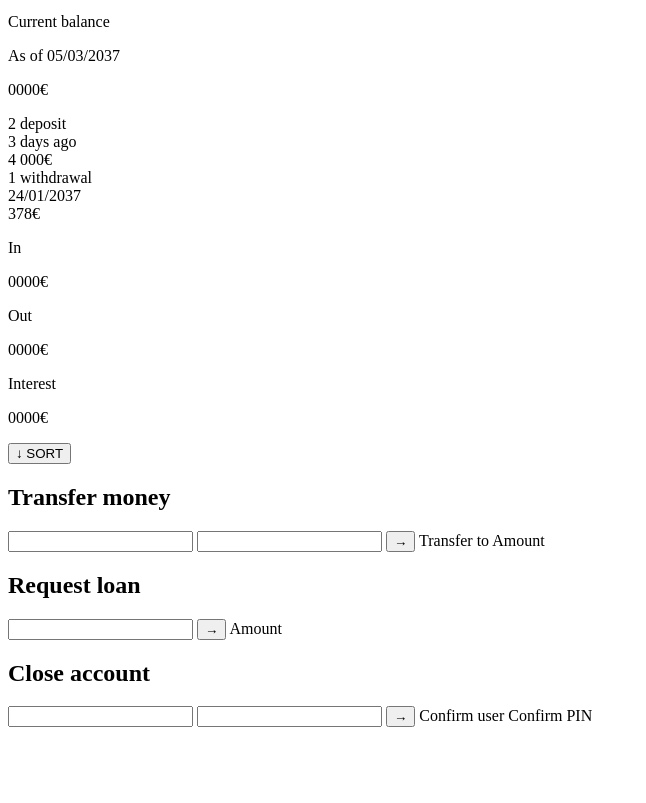
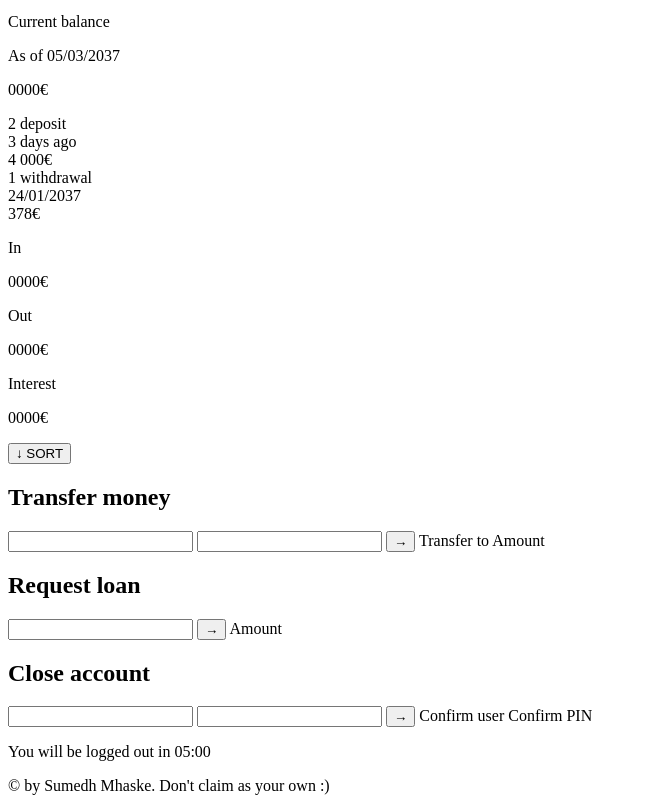
Before and after one commit to Sumedh-mhaske/Bankist-Application, a plain HTML site: page index.html in a window 1280 px wide. Shown: the part 92-895 px from the top of the page, without its empty margins (0-646 px from the left). Before the commit the page ends 827 px from the top, so only its background shows below. Drawn offline with Linux system fonts and the light colour scheme.

Commit message:
Added logout timer and footer

```diff
--- a/index.html
+++ b/index.html
@@ -105,6 +105,13 @@
           <label class="form__label">Confirm PIN</label>
         </form>
       </div>
+
+      <!-- LOGOUT TIMER -->
+      <p class="logout-timer">
+        You will be logged out in <span class="timer">05:00</span>
+      </p>
     </main>
+
+    <footer>&copy; by Sumedh Mhaske. Don't claim as your own :)</footer>
   </body>
 </html>
```
